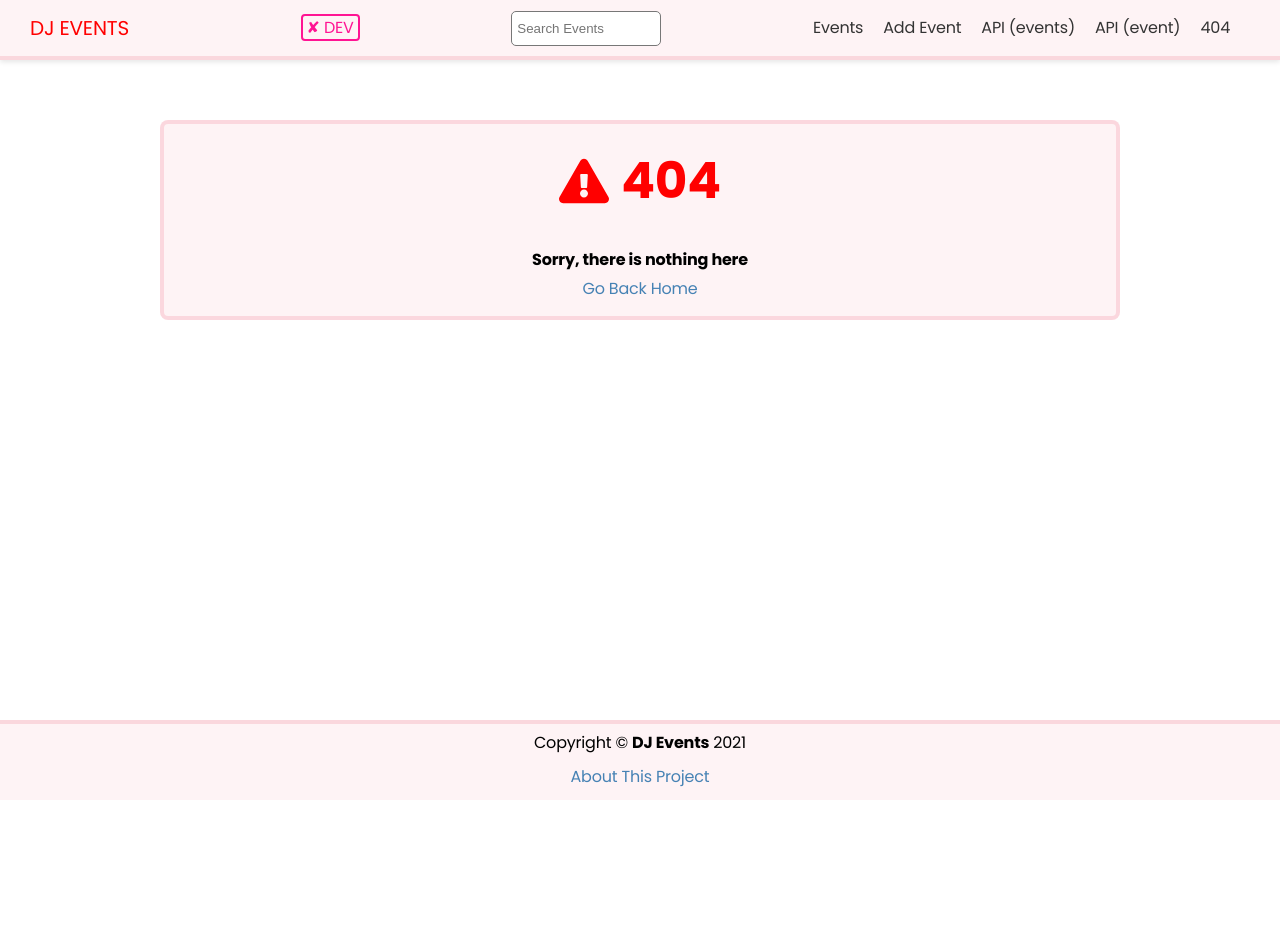
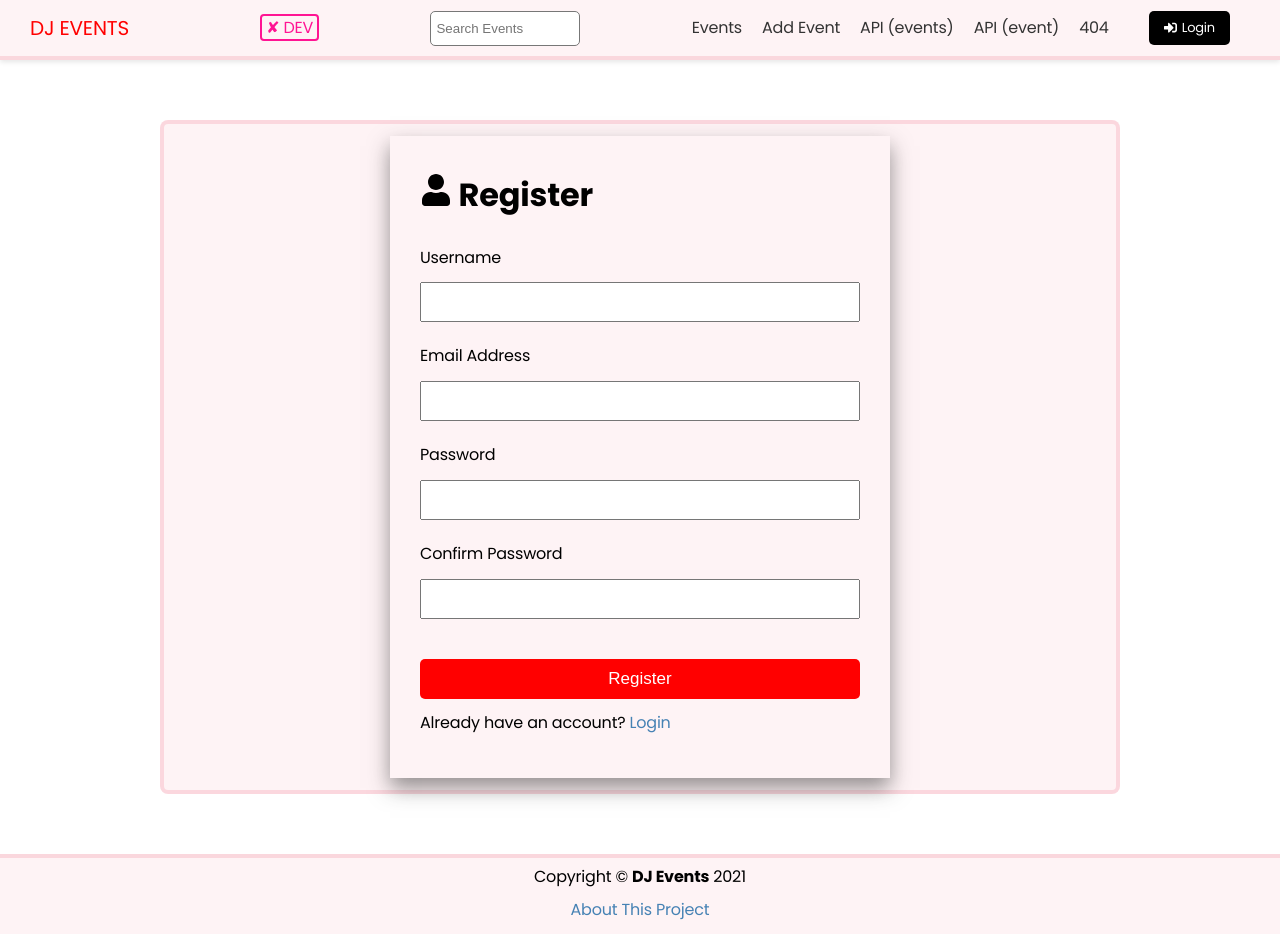
Before and after one commit to pavelklos/dj-events-frontend, a Next.js app: page /account/register in a window 1280 px wide. Before the commit this address had no page. Before the commit the page ends 800 px from the top, so only its background shows below. Built offline with nearby package versions, Linux system fonts and the light colour scheme.

Commit message:
Register & Login Forms

```diff
--- a/components/Header.js
+++ b/components/Header.js
@@ -1,5 +1,6 @@
 // _rfc
 import Link from "next/link";
+import { FaSignInAlt, FaSignOutAlt } from "react-icons/fa";
 import Search from "./Search";
 // import styles from "../styles/Header.module.css";
 import styles from "@/styles/Header.module.css";
@@ -48,6 +49,13 @@
               <a>404</a>
             </Link>
           </li>
+          <li>
+            <Link href='/account/login'>
+              <a className='btn-secondary btn-icon'>
+                <FaSignInAlt /> Login
+              </a>
+            </Link>
+          </li>
         </ul>
       </nav>
     </header>
--- /dev/null
+++ b/pages/account/register.js
@@ -0,0 +1,79 @@
+// _rfc
+import { useState, useEffect, useContext } from "react";
+import Link from "next/link";
+import { FaUser } from "react-icons/fa";
+import { ToastContainer, toast } from "react-toastify";
+import "react-toastify/dist/ReactToastify.css";
+import Layout from "@/components/Layout";
+import styles from "@/styles/AuthForm.module.css";
+
+export default function RegisterPage() {
+  const [username, setUsername] = useState("");
+  const [email, setEmail] = useState("");
+  const [password, setPassword] = useState("");
+  const [passwordConfirm, setPasswordConfirm] = useState("");
+
+  const handleSubmit = (e) => {
+    e.preventDefault();
+
+    if (password !== passwordConfirm) {
+      toast.error("Passwords do not match!");
+    }
+
+    console.log({ username, email, password, passwordConfirm });
+  };
+
+  return (
+    <Layout title='User Registration'>
+      <div className={styles.auth}>
+        <h1>
+          <FaUser /> Register
+        </h1>
+        <ToastContainer />
+        <form onSubmit={handleSubmit}>
+          <div>
+            <label htmlFor='username'>Username</label>
+            <input
+              type='text'
+              id='username'
+              value={username}
+              onChange={(e) => setUsername(e.target.value)}
+            />
+          </div>
+          <div>
+            <label htmlFor='email'>Email Address</label>
+            <input
+              type='email'
+              id='email'
+              value={email}
+              onChange={(e) => setEmail(e.target.value)}
+            />
+          </div>
+          <div>
+            <label htmlFor='password'>Password</label>
+            <input
+              type='password'
+              id='password'
+              value={password}
+              onChange={(e) => setPassword(e.target.value)}
+            />
+          </div>
+          <div>
+            <label htmlFor='passwordConfirm'>Confirm Password</label>
+            <input
+              type='password'
+              id='passwordConfirm'
+              value={passwordConfirm}
+              onChange={(e) => setPasswordConfirm(e.target.value)}
+            />
+          </div>
+          <input type='submit' className='btn' value='Register' />
+        </form>
+
+        <p>
+          Already have an account? <Link href='/account/login'>Login</Link>
+        </p>
+      </div>
+    </Layout>
+  );
+}
--- /dev/null
+++ b/styles/AuthForm.module.css
@@ -0,0 +1,31 @@
+.auth {
+  max-width: 500px;
+  margin: auto;
+  padding: 30px;
+  box-shadow: 0px 10px 20px 0px rgba(50, 50, 50, 0.52);
+}
+
+.auth label {
+  display: block;
+  margin-bottom: 10px;
+}
+
+.auth input[type="text"],
+.auth input[type="email"],
+.auth input[type="password"] {
+  display: block;
+  width: 100%;
+  height: 40px;
+  padding: 5px;
+  font-size: 18px;
+}
+
+.auth input[type="submit"] {
+  margin-top: 20px;
+  width: 100%;
+  font-size: 17px;
+}
+
+.auth div {
+  margin-bottom: 20px;
+}
```
Also changed, not shown: pages/account/login.js (added, +54 -0 lines).
